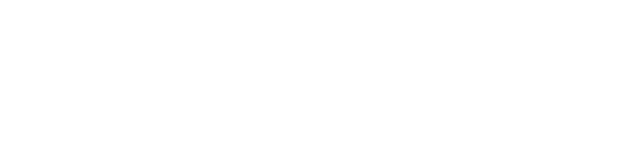
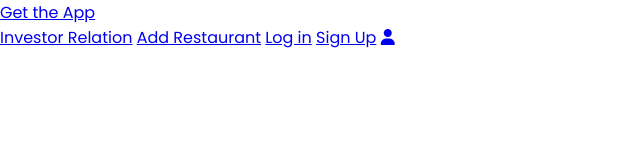
Before and after one commit to ry-Rahul/Zomato-landing-page, a plain HTML site: page index.html in a window 1280 px wide. Shown: the whole page, without its empty margins (0-640 px from the left). Drawn offline with Linux system fonts and the light colour scheme.

Commit message:
Images added

```diff
--- a/index.html
+++ b/index.html
@@ -1,13 +1,39 @@
 <!DOCTYPE html>
 <html lang="en">
+
 <head>
     <meta charset="UTF-8">
     <meta http-equiv="X-UA-Compatible" content="IE=edge">
     <meta name="viewport" content="width=device-width, initial-scale=1.0">
     <title>Document</title>
+
+    <link rel="preconnect" href="https://fonts.googleapis.com">
+    <link rel="preconnect" href="https://fonts.gstatic.com" crossorigin>
+    <link
+        href="https://fonts.googleapis.com/css2?family=Poppins:ital,wght@0,100;0,200;0,300;0,400;0,500;0,600;0,700;0,800;0,900;1,100;1,200;1,300;1,400;1,500;1,600;1,700;1,800;1,900&family=Roboto:ital,wght@0,100;0,300;0,400;0,500;1,100;1,300;1,400;1,500&display=swap"
+        rel="stylesheet">
+
+        <link rel="stylesheet" href="https://cdnjs.cloudflare.com/ajax/libs/font-awesome/6.4.0/css/all.min.css" integrity="sha512-iecdLmaskl7CVkqkXNQ/ZH/XLlvWZOJyj7Yy7tcenmpD1ypASozpmT/E0iPtmFIB46ZmdtAc9eNBvH0H/ZpiBw==" crossorigin="anonymous" referrerpolicy="no-referrer" />
+
     <link rel="stylesheet" href="styles.css">
 </head>
+
 <body>
+    <section class="hero_section">
+        <header>
+            <nav class="navbar">
+                <a href="#">Get the App</a>
+                <div>
+                    <a href="#" class="link">Investor Relation</a>
+                    <a href="#" class="link">Add Restaurant</a>
+                    <a href="#" class="link">Log in</a>
+                    <a href="#" class="link">Sign Up</a>
+                    <a href="#" class="user_icon"><i class="fa fa-light fa-user"></i></a>
+                </div>
+            </nav>
+        </header>
+    </section>
 
 </body>
+
 </html>
--- a/styles.css
+++ b/styles.css
@@ -0,0 +1,6 @@
+*{
+    margin: 0;
+    padding: 0;
+    box-sizing: border-box;
+    font-family:"poppins", sans-serif;
+}
```
Also changed, not shown: images/appleStore.png (added), images/collection1.jpg (added), images/collection2.jpg (added), images/collection3.jpg (added), images/collection4.jpg (added), images/heroSectionBackground.png (added), images/heroSectionLogo.png (added), images/item1.png (added), images/item2.png (added), images/item3.png (added), images/item4.png (added), images/logo.png (added), images/mobileBanner.png (added), images/playStore.png (added).
